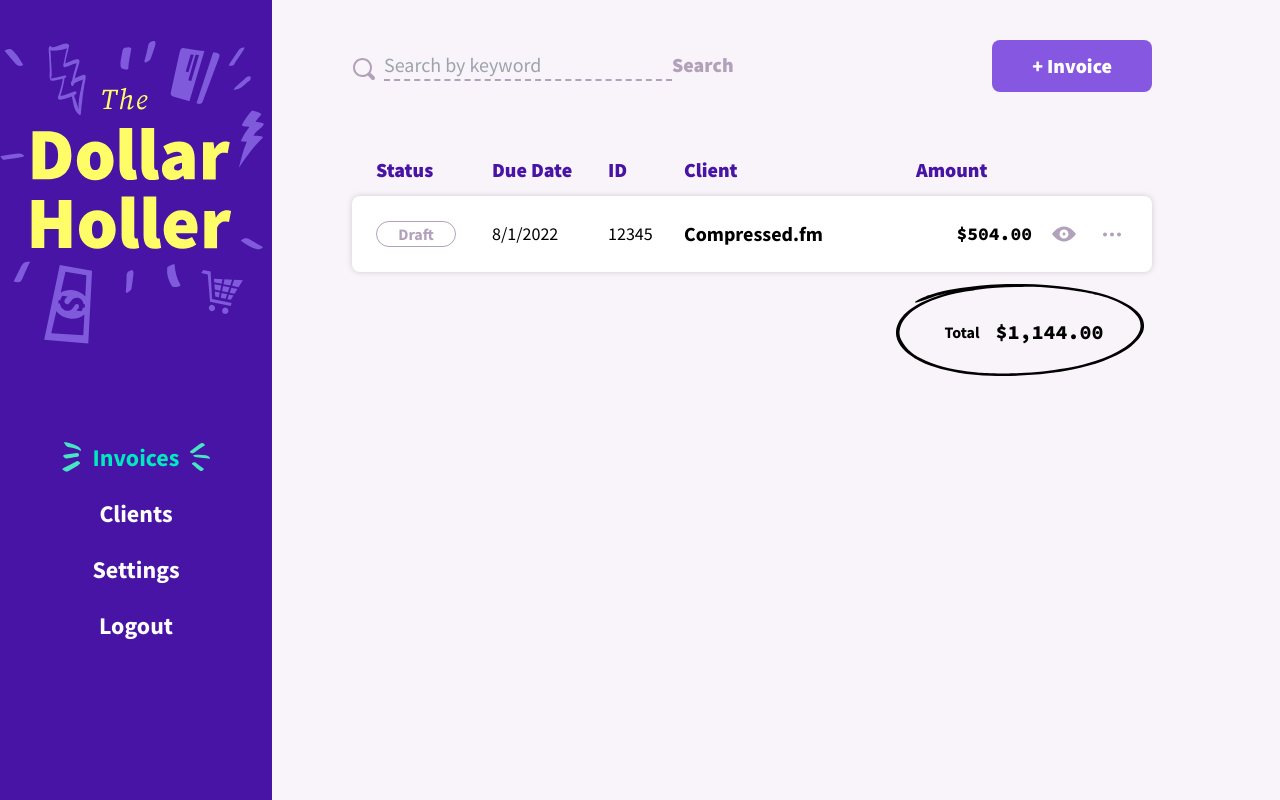
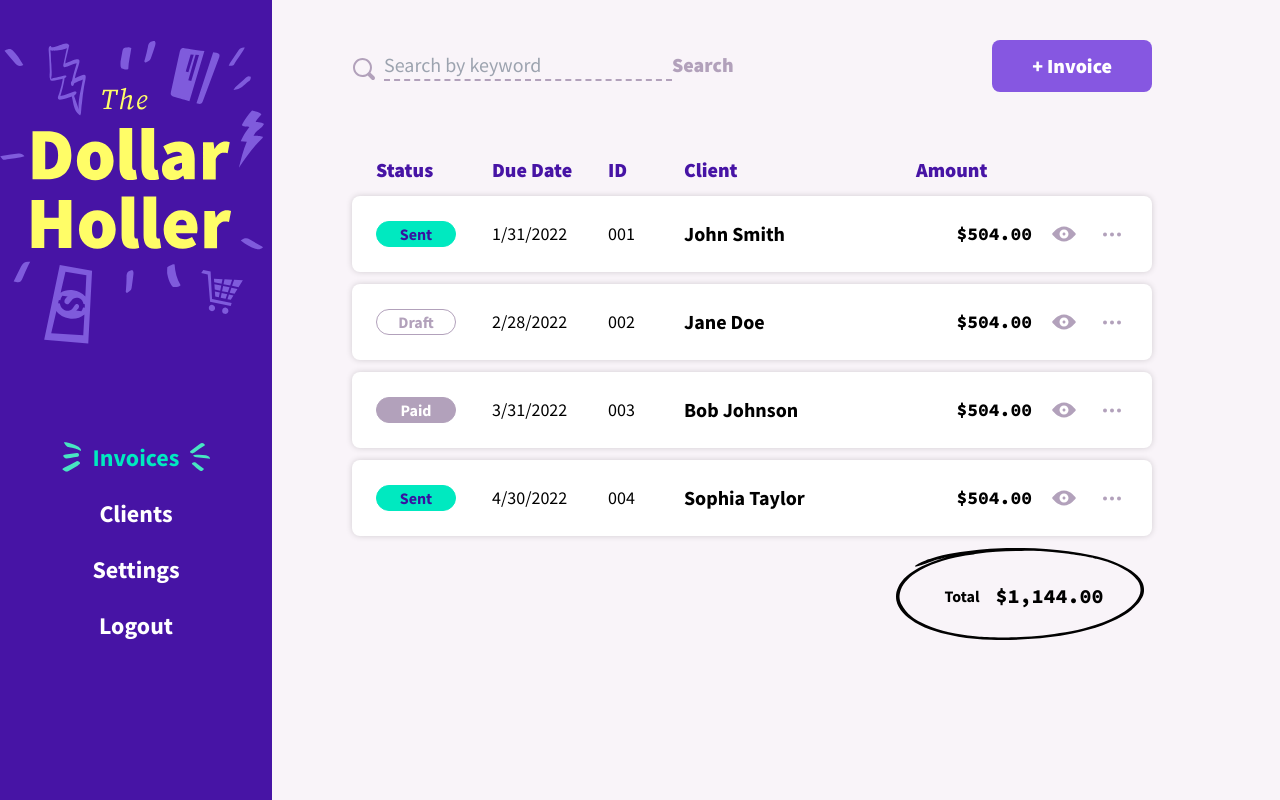
Before and after one commit to MaxDaten/dollarholler, a SvelteKit app: page /invoices in a window 1280 px wide. Built offline with nearby package versions, Linux system fonts and the light colour scheme.

Commit message:
Lesson 17: Seed Data and Stores

```diff
--- /dev/null
+++ b/src/enums.ts
@@ -0,0 +1,10 @@
+export enum InvoiceStatus {
+    draft = "draft",
+    sent = "sent",
+    paid = "paid"
+}
+
+export enum ClientStatus {
+    active = "active",
+    archived = "archived"
+}
--- a/src/lib/components/Tag.svelte
+++ b/src/lib/components/Tag.svelte
@@ -1,5 +1,5 @@
 <script lang="ts">
-  export let label: 'draft' | 'sent' | 'current' | 'late' | 'paid' = 'draft';
+  export let label: 'draft' | 'sent' | 'current' | 'late' | 'paid' | 'archive' = 'draft';
   export let className = '';
 </script>
 
@@ -8,7 +8,7 @@
   class:inverted={label === 'draft'}
   class:success={label === 'sent' || label === 'current'}
   class:alert={label === 'late'}
-  class:archive={label === 'paid'}
+  class:archive={label === 'paid' || label === 'archive'}
 >
   {label}
 </div>
--- /dev/null
+++ b/src/lib/stores/InvoiceStore.ts
@@ -0,0 +1,8 @@
+import { writable } from "svelte/store";
+import data from "../../seed.json"
+
+export const invoices = writable<Invoice[]>([])
+
+export const loadInvoices = () => {
+    invoices.set(data.invoices)
+}
--- a/src/routes/(dashboard)/invoices/+page.svelte
+++ b/src/routes/(dashboard)/invoices/+page.svelte
@@ -1,9 +1,14 @@
 <script>
+  import { invoices, loadInvoices } from '$lib/stores/InvoiceStore';
+  import { onMount } from 'svelte';
   import CircledAmount from '$lib/components/CircledAmount.svelte';
-  import ThreeDots from '$lib/components/Icon/ThreeDots.svelte';
-  import View from '$lib/components/Icon/View.svelte';
   import Search from '$lib/components/Search.svelte';
-  import Tag from '$lib/components/Tag.svelte';
+  import InvoiceRow from './InvoiceRow.svelte';
+
+  onMount(() => {
+    loadInvoices();
+    console.log($invoices);
+  });
 </script>
 
 <svelte:head>
@@ -39,21 +44,9 @@
   </div>
 
   <!-- invoices -->
-  <div
-    class="invoice-table invoice-row items-center rounded-lg bg-white py-3 shadow-tableRow lg:py-6"
-  >
-    <div class="status"><Tag className="ml-auto lg:ml-0" label="draft" /></div>
-    <div class="dueDate text-sm lg:text-lg">8/1/2022</div>
-    <div class="invoiceNumber text-sm lg:text-lg">12345</div>
-    <div class="clientName text-base font-bold lg:text-xl">Compressed.fm</div>
-    <div class="amount text-right font-mono text-sm font-bold lg:text-lg">$504.00</div>
-    <div class="viewButton lg:center hidden text-sm lg:block lg:text-lg">
-      <a href="#" class="text-pastelPurple hover:text-daisyBush"><View /></a>
-    </div>
-    <div class="moreButton lg:center hidden text-sm lg:block lg:text-lg">
-      <button class="text-pastelPurple hover:text-daisyBush"><ThreeDots /></button>
-    </div>
-  </div>
+  {#each $invoices as invoice}
+    <InvoiceRow {invoice} />
+  {/each}
 </div>
 
 <CircledAmount label="Total" amount="$1,144.00" />
@@ -62,45 +55,4 @@
   .table-header h3 {
     @apply text-xl font-black leading-snug;
   }
-
-  .invoice-row {
-    grid-template-areas:
-      'invoiceNumber invoiceNumber'
-      'clientName amount'
-      'dueDate status';
-  }
-
-  @media (min-width: 1024px) {
-    .invoice-row {
-      grid-template-areas: 'status dueDate invoiceNumber clientName amount viewButton moreButton';
-    }
-  }
-
-  .invoice-row .status {
-    grid-area: status;
-  }
-
-  .invoice-row .dueDate {
-    grid-area: dueDate;
-  }
-
-  .invoice-row .invoiceNumber {
-    grid-area: invoiceNumber;
-  }
-
-  .invoice-row .clientName {
-    grid-area: clientName;
-  }
-
-  .invoice-row .amount {
-    grid-area: amount;
-  }
-
-  .invoice-row .viewButton {
-    grid-area: viewButton;
-  }
-
-  .invoice-row .moreButton {
-    grid-area: moreButton;
-  }
 </style>
--- /dev/null
+++ b/src/routes/(dashboard)/invoices/InvoiceRow.svelte
@@ -0,0 +1,70 @@
+<script lang="ts">
+  import ThreeDots from '$lib/components/Icon/ThreeDots.svelte';
+  import View from '$lib/components/Icon/View.svelte';
+  import Tag from '$lib/components/Tag.svelte';
+
+  export let invoice: Invoice;
+
+  const formatDate = (date: string) => {
+    return new Date(date).toLocaleDateString('en-us');
+  };
+</script>
+
+<div
+  class="invoice-table invoice-row items-center rounded-lg bg-white py-3 shadow-tableRow lg:py-6"
+>
+  <div class="status"><Tag className="ml-auto lg:ml-0" label={invoice.invoiceStatus} /></div>
+  <div class="dueDate text-sm lg:text-lg">{formatDate(invoice.dueDate)}</div>
+  <div class="invoiceNumber text-sm lg:text-lg">{invoice.invoiceNumber}</div>
+  <div class="clientName text-base font-bold lg:text-xl">{invoice.client.name}</div>
+  <div class="amount text-right font-mono text-sm font-bold lg:text-lg">$504.00</div>
+  <div class="viewButton lg:center hidden text-sm lg:block lg:text-lg">
+    <a href="#" class="text-pastelPurple hover:text-daisyBush"><View /></a>
+  </div>
+  <div class="moreButton lg:center hidden text-sm lg:block lg:text-lg">
+    <button class="text-pastelPurple hover:text-daisyBush"><ThreeDots /></button>
+  </div>
+</div>
+
+<style lang="postcss">
+  .invoice-row {
+    grid-template-areas:
+      'invoiceNumber invoiceNumber'
+      'clientName amount'
+      'dueDate status';
+  }
+
+  @media (min-width: 1024px) {
+    .invoice-row {
+      grid-template-areas: 'status dueDate invoiceNumber clientName amount viewButton moreButton';
+    }
+  }
+
+  .invoice-row .status {
+    grid-area: status;
+  }
+
+  .invoice-row .dueDate {
+    grid-area: dueDate;
+  }
+
+  .invoice-row .invoiceNumber {
+    grid-area: invoiceNumber;
+  }
+
+  .invoice-row .clientName {
+    grid-area: clientName;
+  }
+
+  .invoice-row .amount {
+    grid-area: amount;
+  }
+
+  .invoice-row .viewButton {
+    grid-area: viewButton;
+  }
+
+  .invoice-row .moreButton {
+    grid-area: moreButton;
+  }
+</style>
--- /dev/null
+++ b/src/seed.json
@@ -0,0 +1,136 @@
+{
+    "invoices": [
+        {
+            "client": {
+                "clientStatus": "active",
+                "city": "New York",
+                "email": "example@gmail.com",
+                "id": "001",
+                "name": "John Smith",
+                "state": "NY",
+                "street": "123 Main St",
+                "zip": "10001"
+            },
+            "createdAt": "2022-01-01T00:00:00.000Z",
+            "dueDate": "2022-01-31T00:00:00.000Z",
+            "id": "invoice_001",
+            "invoiceNumber": "001",
+            "invoiceStatus": "sent",
+            "issueDate": "2022-01-01T00:00:00.000Z",
+            "lineItems": [
+                {
+                    "amount": 50,
+                    "description": "Consulting services",
+                    "id": "item_001",
+                    "quantity": 2
+                },
+                {
+                    "amount": 25,
+                    "description": "Project management",
+                    "id": "item_002",
+                    "quantity": 1
+                }
+            ],
+            "notes": "**Please** pay within 30 days.",
+            "subject": "Invoice for January 2022",
+            "terms": "Payment is due within 30 days."
+        },
+        {
+            "client": {
+                "clientStatus": "archived",
+                "city": "San Francisco",
+                "email": "example2@gmail.com",
+                "id": "002",
+                "name": "Jane Doe",
+                "state": "CA",
+                "street": "456 Market St",
+                "zip": "94103"
+            },
+            "createdAt": "2022-02-01T00:00:00.000Z",
+            "dueDate": "2022-02-28T00:00:00.000Z",
+            "id": "invoice_002",
+            "invoiceNumber": "002",
+            "invoiceStatus": "draft",
+            "issueDate": "2022-02-01T00:00:00.000Z",
+            "lineItems": [
+                {
+                    "amount": 100,
+                    "description": "Web development",
+                    "id": "item_003",
+                    "quantity": 5
+                }
+            ],
+            "subject": "Invoice for February 2022"
+        },
+        {
+            "client": {
+                "clientStatus": "active",
+                "city": "Los Angeles",
+                "email": "example3@gmail.com",
+                "id": "003",
+                "name": "Bob Johnson",
+                "state": "CA",
+                "street": "789 Elm St",
+                "zip": "90210"
+            },
+            "createdAt": "2022-03-01T00:00:00.000Z",
+            "dueDate": "2022-03-31T00:00:00.000Z",
+            "id": "invoice_003",
+            "invoiceNumber": "003",
+            "invoiceStatus": "paid",
+            "issueDate": "2022-03-01T00:00:00.000Z",
+            "lineItems": [
+                {
+                    "amount": 75,
+                    "description": "Graphic design",
+                    "id": "item_004",
+                    "quantity": 4
+                },
+                {
+                    "amount": 20,
+                    "description": "Photography",
+                    "id": "item_005",
+                    "quantity": 1
+                }
+            ],
+            "notes": "**Thank you** for your business!",
+            "subject": "Invoice for March 2022",
+            "terms": "Payment received on _03/15/2022_."
+        },
+        {
+            "client": {
+                "clientStatus": "active",
+                "city": "Chicago",
+                "email": "example4@gmail.com",
+                "id": "004",
+                "name": "Sophia Taylor",
+                "state": "IL",
+                "street": "369 Oak St",
+                "zip": "60654"
+            },
+            "createdAt": "2022-04-01T00:00:00.000Z",
+            "dueDate": "2022-04-30T00:00:00.000Z",
+            "id": "invoice_004",
+            "invoiceNumber": "004",
+            "invoiceStatus": "sent",
+            "issueDate": "2022-04-01T00:00:00.000Z",
+            "lineItems": [
+                {
+                    "amount": 50,
+                    "description": "Writing services",
+                    "id": "item_006",
+                    "quantity": 2
+                },
+                {
+                    "amount": 20,
+                    "description": "Editing services",
+                    "id": "item_007",
+                    "quantity": 1
+                }
+            ],
+            "notes": "Payment due on 05/15/2022.",
+            "subject": "Invoice for April 2022",
+            "terms": "Payment is due within 45 days."
+        }
+    ]
+}
```
Also changed, not shown: src/global.d.ts (added, +32 -0 lines).
